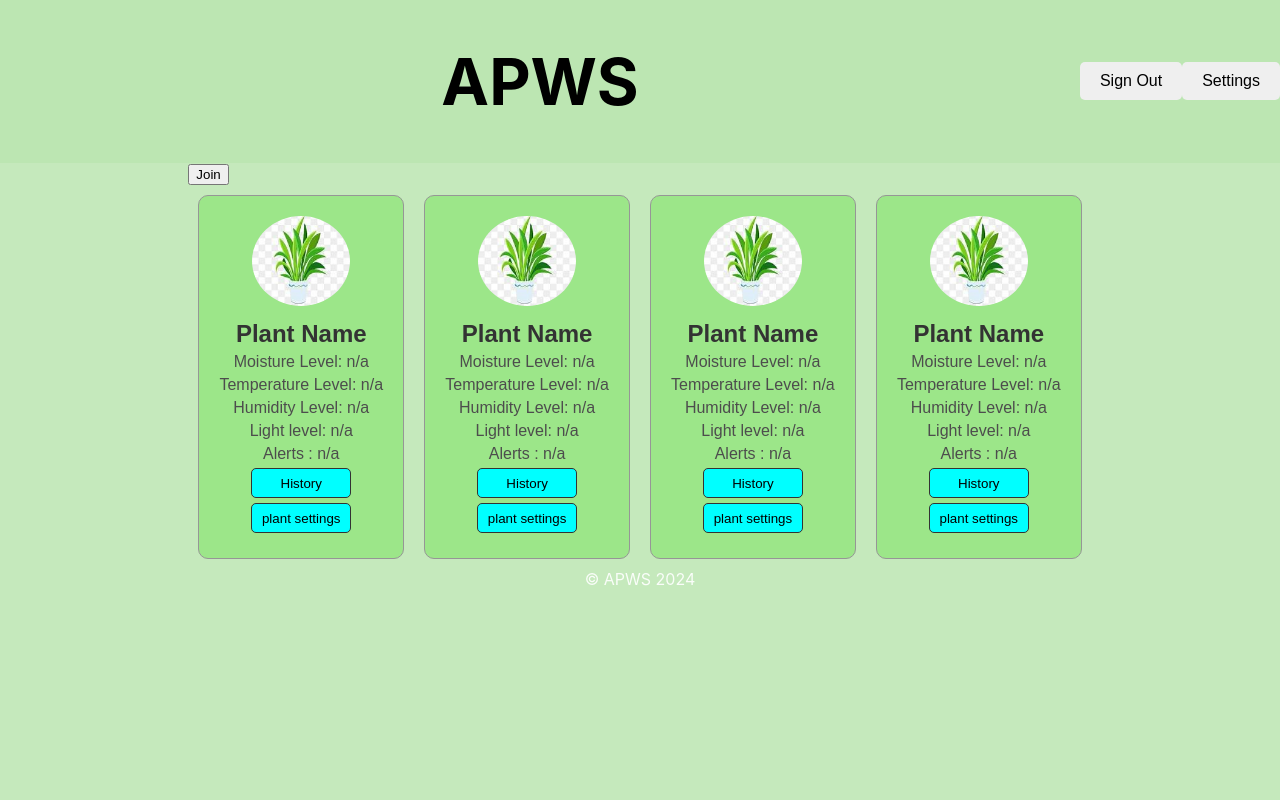
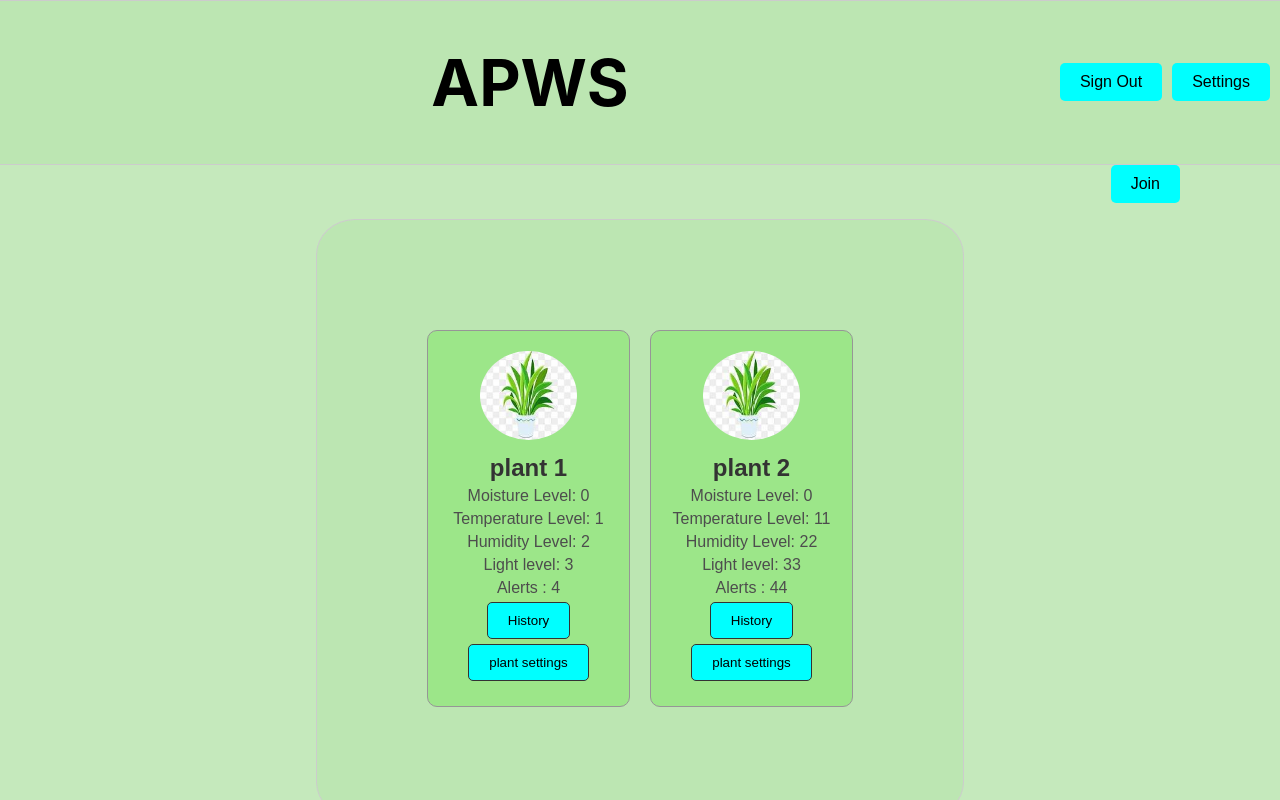
Before and after one commit to im-alexis/Capstone-Project, a React (Create React App) app in the folder WebApplication/frontend/apws/: page /Dashboard in a window 1280 px wide. Built offline with nearby package versions, Linux system fonts and the light colour scheme.

Commit message:
made upgrades to dashboard styling and functionality

```diff
--- a/WebApplication/frontend/apws/src/components/Dashboard.js
+++ b/WebApplication/frontend/apws/src/components/Dashboard.js
@@ -1,13 +1,35 @@
-import React from 'react'
+import React,{useState, useEffect} from 'react'
 import "../styles/dashboard.css";
-import { BrowserRouter as Routes, Route, useNavigate, Link, Navigate} from "react-router-dom";
 import Plant from './Plant';
 
+function Dashboard(){
+  //might need to use  useRef instead of useState if rendering problems occur with useEffect
+  const[plants, setPlants] = useState([["plant 1" , 0, 1, 2, 3, 4], ["plant 2" , 0, 11, 22, 33, 44]]);
 
+  useEffect(() =>{
+    //this is the fetch from create user, will uncomment and make necceesarry changes once backend is complete
+    // fetch("http://127.0.0.1:5000/create_user", {
+    //     method: 'POST',
+    //     mode: "cors",
+    //     headers:{
+    //       'content-Type':'application/json'
+    //     },
+    //     body: JSON.stringify({
+    //       username: u,
+    //       password: p,
+    //     })
+    //   })
 
-
-
-function Dashboard(){
+    //   .then(response => response.json())
+    //   .then((data) => {
+    //     console.log("What's going on")
+    //     console.log(data['message'])
+    //     if (data['message'] === 'User added.') {
+    //       this.setState({
+    //         success: true,
+    //       })}
+    //   })
+  },[]);//empty array so this only runs when component initially mounts
 
   return(
     <div className='dashboard'>
@@ -15,21 +37,26 @@ function Dashboard(){
         <h1 className='dash-title'>APWS</h1>
         <a href='/'>
           <button className='head-btn'>Sign Out</button>
-          <button className='head-btn'>Settings</button>
         </a>
+        <button className='head-btn'>Settings</button>
       </header>
       <div className='dash-display'>
-        <button id='joinBtn'>Join</button>
-        <div>
-          <Plant></Plant>
-          <Plant></Plant>
-          <Plant></Plant>
-          <Plant></Plant>
-        </div>
-
+        <button className='joinBtn'>Join</button>
+        <ul className='plant-list'>
+          {plants.map((plant, index) =>
+            <li key={index}>
+              <Plant name={plant[0]}
+                      moistL={plant[1]}
+                      tempL={plant[2]}
+                      humidL={plant[3]}
+                      lightL={plant[4]}
+                      alerts={plant[5]} />
+            </li>
+          )}
+        </ul>
       </div>
       <footer className='dash-foot'>
-        <p>&copy; APWS {new Date().getFullYear()}</p>
+        <p className='copyright'>&copy; APWS {new Date().getFullYear()}</p>
       </footer>
     </div>
   );
--- a/WebApplication/frontend/apws/src/components/Plant.jsx
+++ b/WebApplication/frontend/apws/src/components/Plant.jsx
@@ -1,22 +1,44 @@
 import plantpic from '../styles/plantpic.jpg';
 import '../styles/Plant.css';
+import PropTypes from 'prop-types';
 
 
-function Plant(){
+function Plant(props){
+
 
     return(
         <div className='plantCard'>
             <img className='img' src={plantpic} ></img>
-            <h2 className='card-title'>Plant Name</h2>
-            <p className='card-text'>Moisture Level: n/a  </p>
-            <p className='card-text'>Temperature Level: n/a  </p>
-            <p className='card-text'>Humidity Level: n/a  </p>
-            <p className='card-text'>Light level: n/a</p>
-            <p className='card-text'>Alerts : n/a</p>
+            <h2 className='card-title'>{props.name}</h2>
+            <p className='card-text'>Moisture Level: {props.moistL}  </p>
+            <p className='card-text'>Temperature Level: {props.tempL}  </p>
+            <p className='card-text'>Humidity Level: {props.humidL}  </p>
+            <p className='card-text'>Light level: {props.lightL}</p>
+            <p className='card-text'>Alerts : {props.alerts}</p>
             <button className='history-btn' >History</button>
             <br></br>
             <button className='plant-settings-btn'>plant settings</button>
         </div>
     )
 }
+
+Plant.propTypes = {
+    name: PropTypes.string,
+    moistL: PropTypes.number,
+    tempL: PropTypes.number,
+    humidL: PropTypes.number,
+    lightL: PropTypes.number,
+    alerts: PropTypes.string,
+}
+
+Plant.defaultProps = {
+    name: "Plant Name",
+    moistL: "n/a",
+    tempL: "n/a",
+    humidL: "n/a",
+    lightL: "n/a",
+    alerts: "n/a",
+
+}
+
 export default Plant
--- a/WebApplication/frontend/apws/src/styles/Plant.css
+++ b/WebApplication/frontend/apws/src/styles/Plant.css
@@ -31,8 +31,9 @@
     background-color: aqua ;
     border-radius: 5px;
     border: 1px solid hsl(0,0%,20%);
-    width: 100px;
-    height: 30px;
+    width: fit-content;
+    height: fit-content;
+    padding: 10px 20px;
     margin-bottom: 5px;
     cursor: pointer;
 
--- a/WebApplication/frontend/apws/src/styles/dashboard.css
+++ b/WebApplication/frontend/apws/src/styles/dashboard.css
@@ -7,18 +7,19 @@ body {
     align-items: center;
     width: 100vw;
     height: 100vh;
-    overflow: hidden;
+    overflow: scroll;
  }
  .dashboard .dash-head{
     display: flex;
     align-items: center;
     background-color: hsl(108, 51%, 80%);
     width: 100vw;
+    border: solid 1px hsl(0, 0%, 80%);
  }
  .dashboard .dash-head .dash-title{
     font-size: 4rem;
     flex: 1;
-    text-align: center
+    text-align: center;
  }
 
  .dashboard .head-btn{
@@ -28,5 +29,58 @@ body {
     border-radius: 5px;
     cursor: pointer;
     transition: background-color 0.5s ease;
+    background-color:aqua ;
+    margin-right: 10px;
 
  }
+ .dashboard .head-btn:hover{
+    background-color:hsl(180, 100%, 40%) ;
+ }
+ .dashboard .joinBtn{
+    padding: 10px 20px;
+    font-size: 1rem;
+    border: none;
+    border-radius: 5px;
+    cursor: pointer;
+    transition: background-color 0.5s ease;
+    background-color:aqua ;
+    margin-left: auto;
+    margin-right: 100px;
+    height: fit-content;
+    width: fit-content;
+ }
+ .dashboard .join-btn:hover{
+    background-color:hsl(180, 100%, 40%) ;
+ }
+ .dashboard .dash-display{
+    display:flex;
+    flex-direction: column;
+    justify-content: center;
+    align-items: center;
+    width: 100vw;
+    height: 100%;
+ }
+ .dashboard .dash-foot{
+    display: flex;
+    align-items: center;
+    background-color: hsl(108, 51%, 80%);
+    width: 100vw;
+    margin-top: auto;
+    padding: 50px;
+    justify-content: center;
+    border: solid 1px hsl(0, 0%, 80%);
+ }
+ .dashboard .dash-foot .copyright{
+    font-family: Arial, Helvetica, sans-serif;
+    color: black;
+ }
+ .dashboard .dash-display .plant-list{
+    display: flex;
+    padding: 0;
+    flex-direction: row;
+    list-style: none;
+    background-color: hsl(108, 51%, 80%);
+    padding: 100px;
+    border: solid 1px hsl(0, 0%, 80%);
+    border-radius: 6%;
+ }
```
